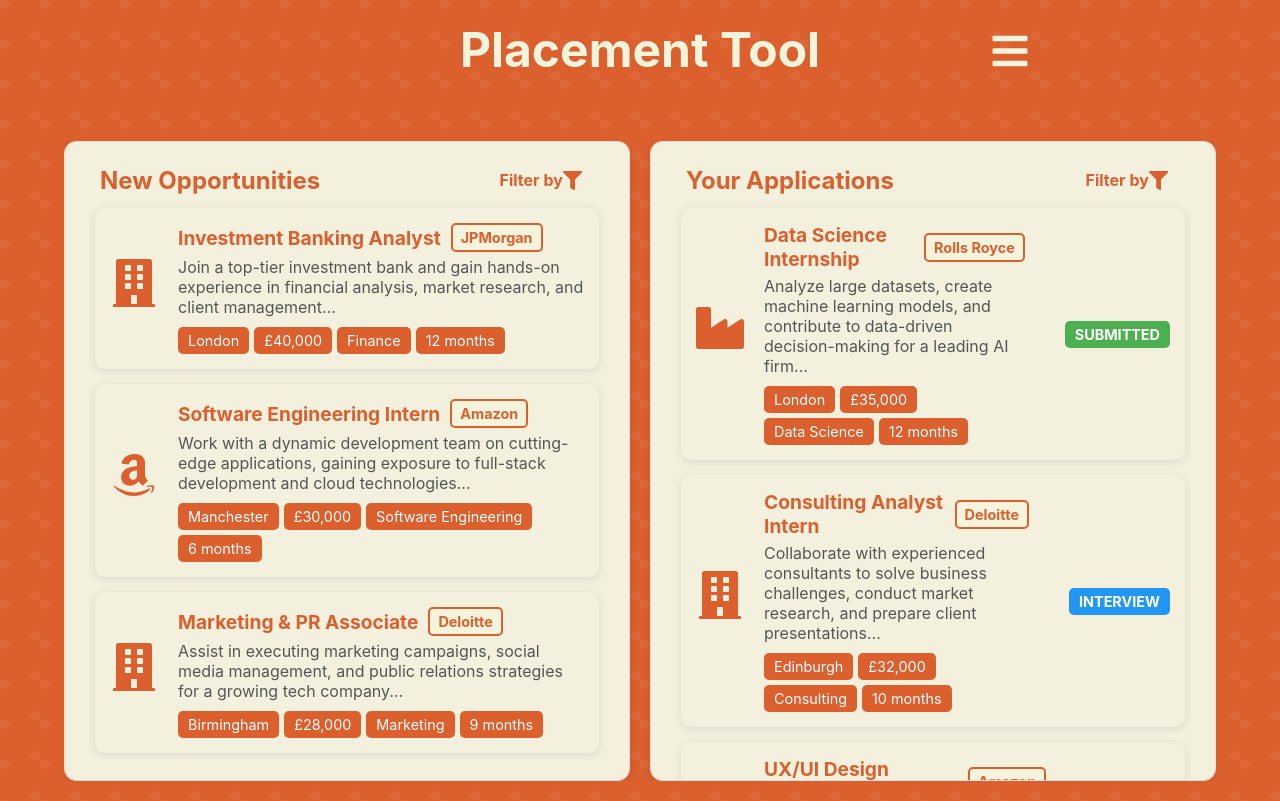
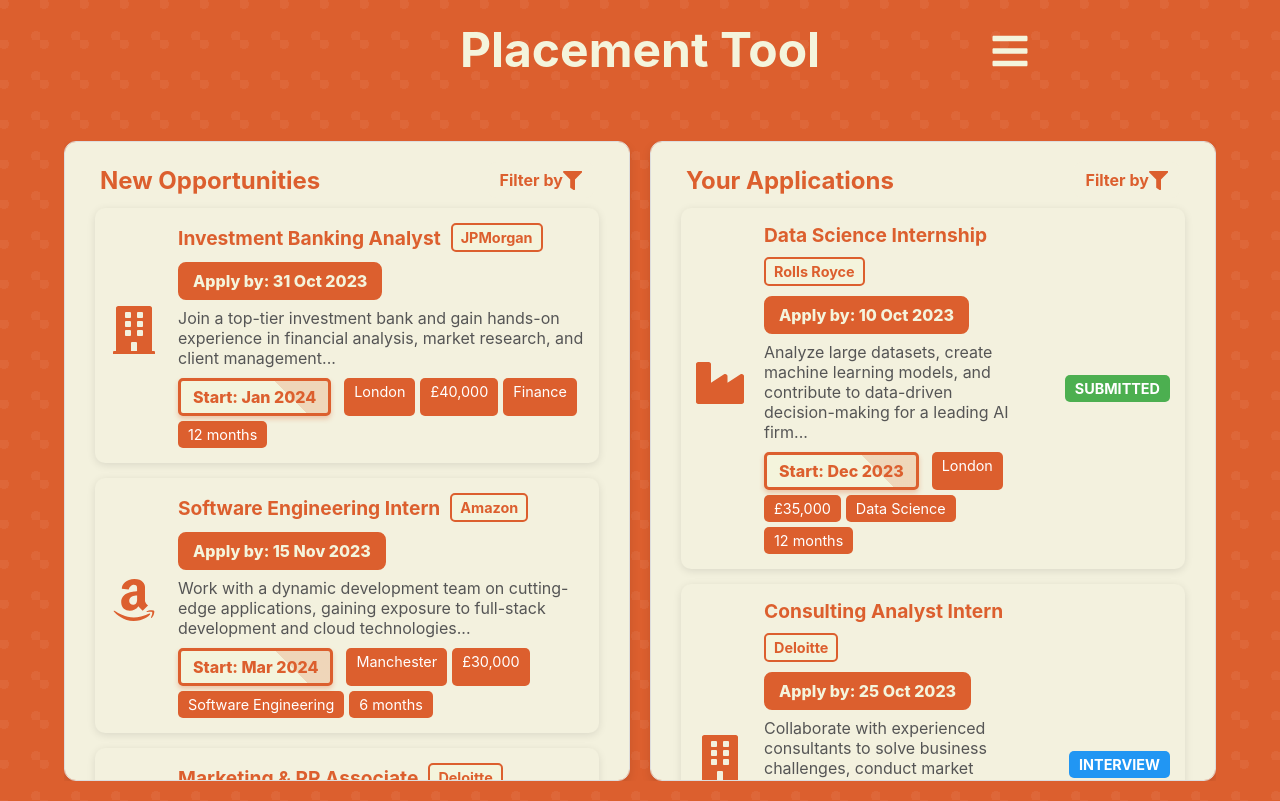
Before and after one commit to Placement-tool/NextStep-Placement-Hub, a React (Create React App) app in the folder client/: page / in a window 1280 px wide. Built offline with nearby package versions, Linux system fonts and the light colour scheme.

Commit message:
Added deadline and start date tags

```diff
--- a/client/src/App.js
+++ b/client/src/App.js
@@ -3,15 +3,15 @@
 
 
 const opportunities = [
-  { title: "Investment Banking Analyst", description: "Join a top-tier investment bank and gain hands-on experience in financial analysis, market research, and client management...", tags: ["London", "£40,000", "Finance", "12 months"], company: "JPMorgan", icon: <FaBuilding /> },
-  { title: "Software Engineering Intern", description: "Work with a dynamic development team on cutting-edge applications, gaining exposure to full-stack development and cloud technologies...", tags: ["Manchester", "£30,000", "Software Engineering", "6 months"], company: "Amazon", icon: <FaAmazon /> },
-  { title: "Marketing & PR Associate", description: "Assist in executing marketing campaigns, social media management, and public relations strategies for a growing tech company...", tags: ["Birmingham", "£28,000", "Marketing", "9 months"], company: "Deloitte", icon: <FaBuilding /> },
+  { title: "Investment Banking Analyst", description: "Join a top-tier investment bank and gain hands-on experience in financial analysis, market research, and client management...", tags: ["London", "£40,000", "Finance", "12 months"], company: "JPMorgan", icon: <FaBuilding />, deadline: "Apply by: 31 Oct 2023", startDate: "Start: Jan 2024" },
+  { title: "Software Engineering Intern", description: "Work with a dynamic development team on cutting-edge applications, gaining exposure to full-stack development and cloud technologies...", tags: ["Manchester", "£30,000", "Software Engineering", "6 months"], company: "Amazon", icon: <FaAmazon />, deadline: "Apply by: 15 Nov 2023", startDate: "Start: Mar 2024" },
+  { title: "Marketing & PR Associate", description: "Assist in executing marketing campaigns, social media management, and public relations strategies for a growing tech company...", tags: ["Birmingham", "£28,000", "Marketing", "9 months"], company: "Deloitte", icon: <FaBuilding />, deadline: "Apply by: 20 Nov 2023", startDate: "Start: Feb 2024" },
 ];
 
 const applications = [
-  { title: "Data Science Internship", description: "Analyze large datasets, create machine learning models, and contribute to data-driven decision-making for a leading AI firm...", tags: ["London", "£35,000", "Data Science", "12 months"], status: "Submitted", company: "Rolls Royce", icon: <FaIndustry /> },
-  { title: "Consulting Analyst Intern", description: "Collaborate with experienced consultants to solve business challenges, conduct market research, and prepare client presentations...", tags: ["Edinburgh", "£32,000", "Consulting", "10 months"], status: "Interview", company: "Deloitte", icon: <FaBuilding /> },
-  { title: "UX/UI Design Internship", description: "Work closely with product designers and engineers to create intuitive user experiences and refine product interfaces...", tags: ["Remote", "£30,000", "Design", "6 months"], status: "Waiting", company: "Amazon", icon: <FaAmazon /> },
+  { title: "Data Science Internship", description: "Analyze large datasets, create machine learning models, and contribute to data-driven decision-making for a leading AI firm...", tags: ["London", "£35,000", "Data Science", "12 months"], status: "Submitted", company: "Rolls Royce", icon: <FaIndustry />, deadline: "Apply by: 10 Oct 2023", startDate: "Start: Dec 2023" },
+  { title: "Consulting Analyst Intern", description: "Collaborate with experienced consultants to solve business challenges, conduct market research, and prepare client presentations...", tags: ["Edinburgh", "£32,000", "Consulting", "10 months"], status: "Interview", company: "Deloitte", icon: <FaBuilding />, deadline: "Apply by: 25 Oct 2023", startDate: "Start: Jan 2024" },
+  { title: "UX/UI Design Internship", description: "Work closely with product designers and engineers to create intuitive user experiences and refine product interfaces...", tags: ["Remote", "£30,000", "Design", "6 months"], status: "Waiting", company: "Amazon", icon: <FaAmazon />, deadline: "Apply by: 30 Oct 2023", startDate: "Start: Feb 2024" },
 ];
 
 const filterOptions = {
@@ -21,16 +21,18 @@
   Length: ["6 months", "9 months", "10 months", "12 months"]
 };
 
-const PlacementOpportunity = ({ title, description, tags, status, company, icon }) => (
+const PlacementOpportunity = ({ title, description, tags, status, company, icon, deadline, startDate }) => (
   <div className="placement-opportunity">
     <div className="company-icon">{icon}</div>
     <div className="placement-info">
       <div className="placement-title">
         {title}
         <span className="company-tag">{company}</span>
+        <span className="deadline-tag">{deadline}</span>
       </div>
       <div className="placement-description">{description}</div>
       <div className="placement-tags">
+        {startDate && <span className="start-date-tag">{startDate}</span>}
         {tags.map((tag, index) => <span key={index} className="tag">{tag}</span>)}
       </div>
     </div>
--- a/client/src/index.css
+++ b/client/src/index.css
@@ -95,6 +95,58 @@
   display: flex;
   align-items: center;
   gap: 10px;
+  flex-wrap: wrap;
+  margin-bottom: 8px;
+}
+
+.deadline-tag, .start-date-tag {
+  background: #F4F4DC;
+  color: #DC5F2E;
+  padding: 6px 12px;
+  border-radius: 5px;
+  font-size: 1rem;
+  font-weight: 800;
+  white-space: nowrap;
+  box-shadow: 0 3px 5px rgba(220, 95, 46, 0.3);
+  margin-right: 8px;
+  transition: all 0.2s ease;
+  position: relative;
+  top: 0;
+}
+
+.deadline-tag {
+  background: #DC5F2E;
+  color: #F4F4DC;
+  border: 3px solid #DC5F2E;
+  border-radius: 8px;
+  animation: pulse 2s infinite;
+}
+
+.start-date-tag {
+  border: 3px solid #DC5F2E;
+  background-image: linear-gradient(45deg, #F4F4DC, #F4F4DC 70%, rgba(220, 95, 46, 0.2) 70%, rgba(220, 95, 46, 0.2));
+}
+
+@keyframes pulse {
+  0% {
+    box-shadow: 0 0 0 0 rgba(220, 95, 46, 0.7);
+  }
+  70% {
+    box-shadow: 0 0 0 6px rgba(220, 95, 46, 0);
+  }
+  100% {
+    box-shadow: 0 0 0 0 rgba(220, 95, 46, 0);
+  }
+}
+
+.deadline-tag:hover {
+  transform: translateY(-2px) scale(1.05);
+  box-shadow: 0 5px 8px rgba(220, 95, 46, 0.5);
+}
+
+.start-date-tag:hover {
+  transform: translateY(-2px);
+  box-shadow: 0 5px 8px rgba(220, 95, 46, 0.4);
 }
 
 .company-tag {
```
